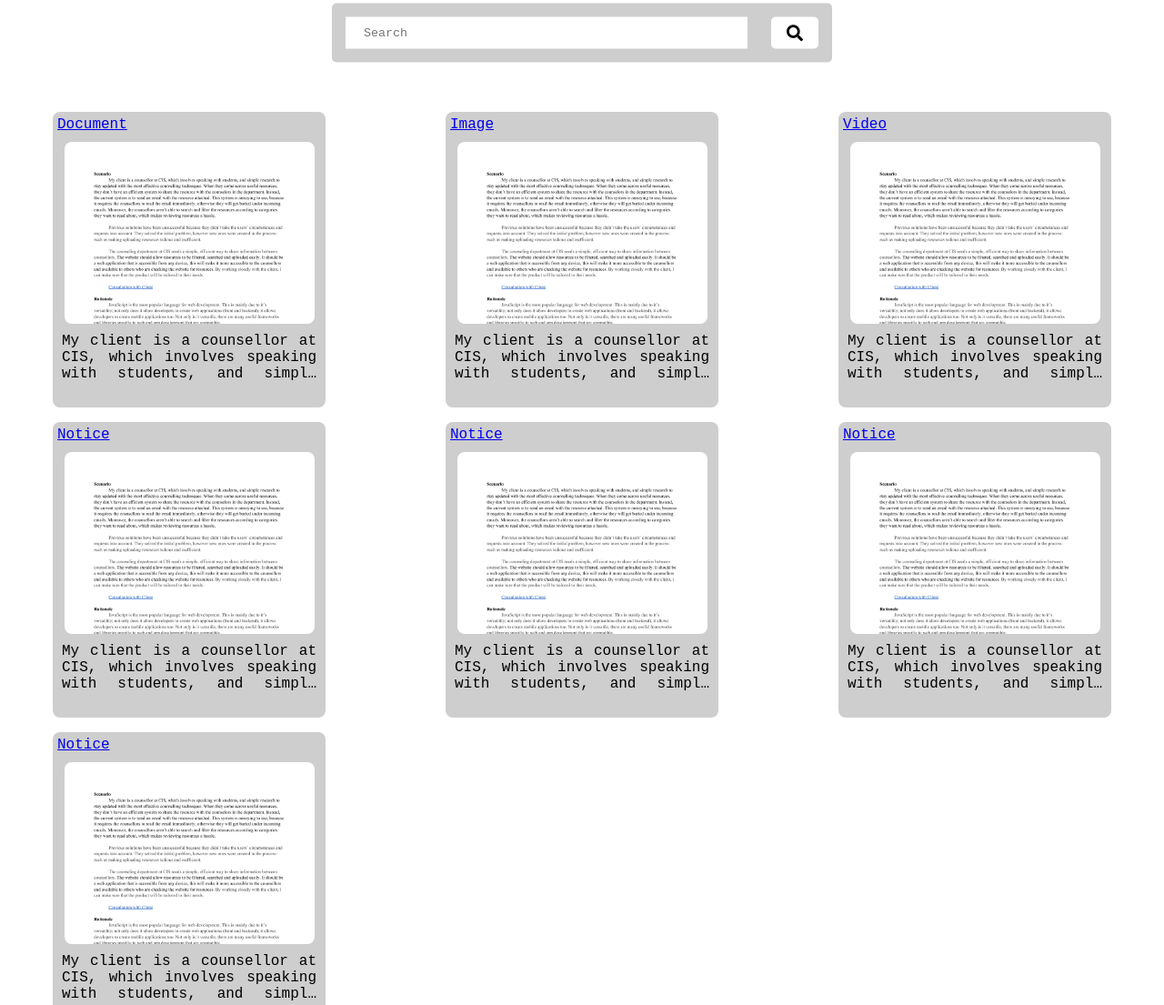
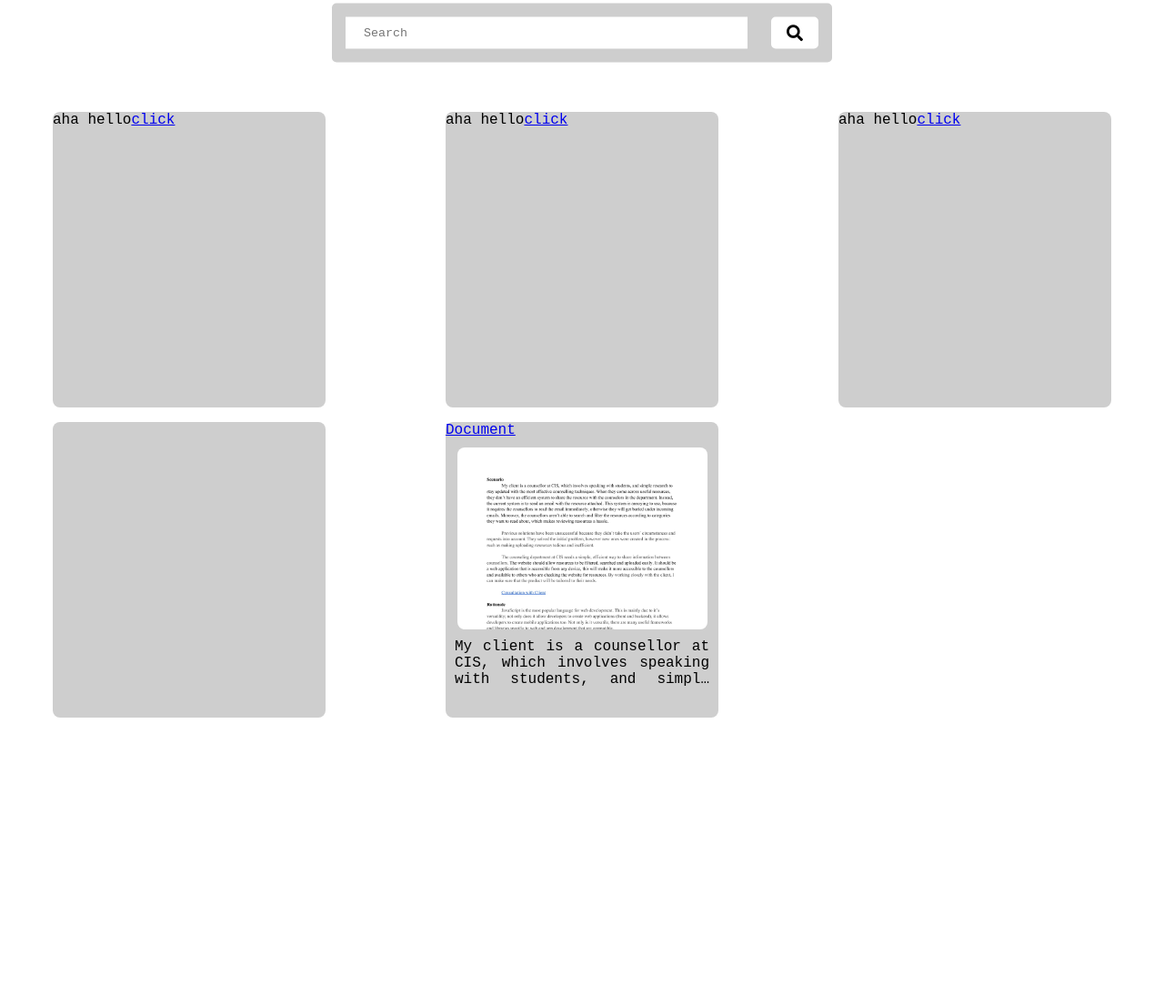
Before and after one commit to victoriang00/IA2022, a website: page home.html in a window 1280 px wide. Shown: the part 277-1382 px from the top of the page at 91% size. After the commit the page ends 1066 px from the top, so only its background shows below. Drawn offline with Linux system fonts and the light colour scheme.

Commit message:
deleting the tags with backspace doesn't work. trying to show all files on main page. the dynamically created boxes work. need to work on adding files to main page. need to work on profile.

```diff
--- a/app.js
+++ b/app.js
@@ -1,23 +1,122 @@
-// document.getElementById("getUserInfo").addEventListener("click", (e) => {
-//   gapi.load("auth2,signin2", function () {
-//     var auth2 = gapi.auth2.init();
-//     // auth2.then(function () {
-//     //   // Current values
-//     //   // var isSignedIn = auth2.isSignedIn.get();
-//     //   // var currentUser = auth2.currentUser.get();
-//     //   console.log("this shit works ");
-//     // });
+// //[].forEach.call(document.getElementsByClassName("main__container"), (el) => {
+// let hiddenInput = document.createElement("input"),
+//   mainInput = document.createElement("input");
+
+// hiddenInput.setAttribute("type", "visible");
+
+// // set as hidden if u want it to be hidden
+// hiddenInput.setAttribute("name", el.getAttribute("file__name"));
+
+// mainInput.setAttribute("type", "text");
+// mainInput.classList.add("main-input");
+
+// mainInput.addEventListener("input", () => {
+//   mainInput.addEventListener("keydown", (e) => {
+//     if (e == 13) {
+//       let tag = mainInput.value;
+//       if (tag.length > 0) {
+//         addTag(tag);
+//       }
+//     }
 //   });
-// }).catch((e) =>{
-//   console.log(e);
 // });
+// //});
 
-// if (auth2.isSignedIn.get()) {
-//   var profile = auth2.currentUser.get().getBasicProfile();
-//   console.log("ID: " + profile.getId());
-//   console.log("Full Name: " + profile.getName());
-//   console.log("Given Name: " + profile.getGivenName());
-//   console.log("Family Name: " + profile.getFamilyName());
-//   console.log("Image URL: " + profile.getImageUrl());
-//   console.log("Email: " + profile.getEmail());
+var database = firebase.database();
+
+pageTokenExample();
+
+for (var x = 0; x < 3; x++) {
+  var hiddenInput = document.createElement("div");
+
+  hiddenInput.setAttribute("type", "visible");
+
+  hiddenInput.textContent = "aha hello";
+
+  var hiddenLink = document.createElement("a");
+  hiddenLink.setAttribute("class", "file__name");
+  hiddenLink.textContent = "click";
+  hiddenLink.setAttribute("href", "res_info.html");
+  hiddenInput.appendChild(hiddenLink);
+
+  var hiddenTN = document.createElement("img");
+  //var hi = getTN();
+  //   hiddenTN.setAttribute("src", getTN(););
+  hiddenLink.setAttribute("class", "main__img__container");
+  hiddenInput.appendChild(hiddenTN);
+
+  var hiddenDesc = document.createElement("p");
+  hiddenLink.setAttribute("class", "file__desc");
+  hiddenInput.appendChild(hiddenDesc);
+
+  document.getElementById("main__container").appendChild(hiddenInput);
+}
+
+function getTN() {
+  var storageRef = firebase.storage().ref(uid + "/" + file_name);
+
+  storageRef
+    .getDownloadURL()
+    .then((url) => {
+      // Or inserted into an <img> element
+      //   var img = document.getElementById("myimg");
+      //   img.setAttribute("src", url);
+      console.log(url);
+      //   return url;
+    })
+    .catch((error) => {
+      console.log("Error: Error getting URL " + error);
+    });
+}
+
+// function getFileName() {}
+
+//  function getMeta() {
+//   var storageRef = firebase.storage().ref(uid + "/" + file_name);
+//   storageRef
+//     .getMetadata()
+//     .then((metadata) => {
+//       file_type = metadata.contentType;
+//       tags = filterTags(tags);
+//       writeUserData(uid, file_type, file_name, tags);
+//     })
+//     .catch((error) => {
+//       console.log("Error: Error getting Metadata " + error);
+//     });
 // }
+
+function listPrefixes(pList) {
+  var newList = [];
+  for (var x = 0; x < pList.length; x++) {
+    newList.push(pList[x].name);
+  }
+  return newList;
+}
+
+async function pageTokenExample() {
+  // Create a reference under which you want to list
+  //   var storageRef = firebase.storage();
+  var listRef = firebase.storage().ref();
+
+  // Fetch the first page of 102.
+  var firstPage = await listRef.list({ maxResults: 102 });
+  //   console.log("first page items: ");
+  //   console.log(firstPage.items);
+  console.log("Prefixes");
+  var prefixes = listPrefixes(firstPage.prefixes);
+  console.log(prefixes);
+
+  // Use the result.
+  // processItems(firstPage.items)
+  // processPrefixes(firstPage.prefixes)
+
+  //   // Fetch the second page if there are more elements.
+  //   if (firstPage.nextPageToken) {
+  //     var secondPage = await listRef.list({
+  //       maxResults: 100,
+  //       pageToken: firstPage.nextPageToken,
+  //     });
+  //     // processItems(secondPage.items)
+  //     // processPrefixes(secondPage.prefixes)
+  //   }
+}
--- a/home.html
+++ b/home.html
@@ -108,71 +108,13 @@
     <!-- use .main or .main__container to create the div classes.-->
 
     <div class="main">
-      <div class="main__container">
+      <div class="main__container" id="main__container">
+        <script src="app.js"></script>
+        <div id="tester"></div>
         <div>
-          <a href="res_info.html" class="res__link"> Document </a>
+          <a href="res_info.html" class="file__name">Document </a>
           <div class="main__img__container"></div>
-          <p>
-            My client is a counsellor at CIS, which involves speaking with
-            students, and simple research to stay updated with the most
-            effective counselling techniques.
-          </p>
-        </div>
-
-        <div>
-          <a href="res_info.html" class="res__link"> Image </a>
-          <div class="main__img__container"></div>
-          <p>
-            My client is a counsellor at CIS, which involves speaking with
-            students, and simple research to stay updated with the most
-            effective counselling techniques.
-          </p>
-        </div>
-
-        <div>
-          <a href="res_info.html" class="res__link"> Video </a>
-          <div class="main__img__container"></div>
-          <p>
-            My client is a counsellor at CIS, which involves speaking with
-            students, and simple research to stay updated with the most
-            effective counselling techniques.
-          </p>
-        </div>
-
-        <div>
-          <a href="res_info.html" class="res__link"> Notice </a>
-          <div class="main__img__container"></div>
-          <p>
-            My client is a counsellor at CIS, which involves speaking with
-            students, and simple research to stay updated with the most
-            effective counselling techniques.
-          </p>
-        </div>
-
-        <div>
-          <a href="res_info.html" class="res__link"> Notice </a>
-          <div class="main__img__container"></div>
-          <p>
-            My client is a counsellor at CIS, which involves speaking with
-            students, and simple research to stay updated with the most
-            effective counselling techniques.
-          </p>
-        </div>
-
-        <div>
-          <a href="res_info.html" class="res__link"> Notice </a>
-          <div class="main__img__container"></div>
-          <p>
-            My client is a counsellor at CIS, which involves speaking with
-            students, and simple research to stay updated with the most
-            effective counselling techniques.
-          </p>
-        </div>
-
-        <div>
-          <a href="res_info.html" class="res__link"> Notice </a>
-          <div class="main__img__container"></div>
-          <p>
+          <p class="file__desc">
             My client is a counsellor at CIS, which involves speaking with
             students, and simple research to stay updated with the most
             effective counselling techniques.
--- a/styles.css
+++ b/styles.css
@@ -312,7 +312,7 @@
   height: 200px;
 }
 
-.res__link {
+.file__namei {
   text-align: justify;
   overflow: hidden;
   text-overflow: ellipsis;
```
Also changed, not shown: upload.js (+34 -24 lines).
